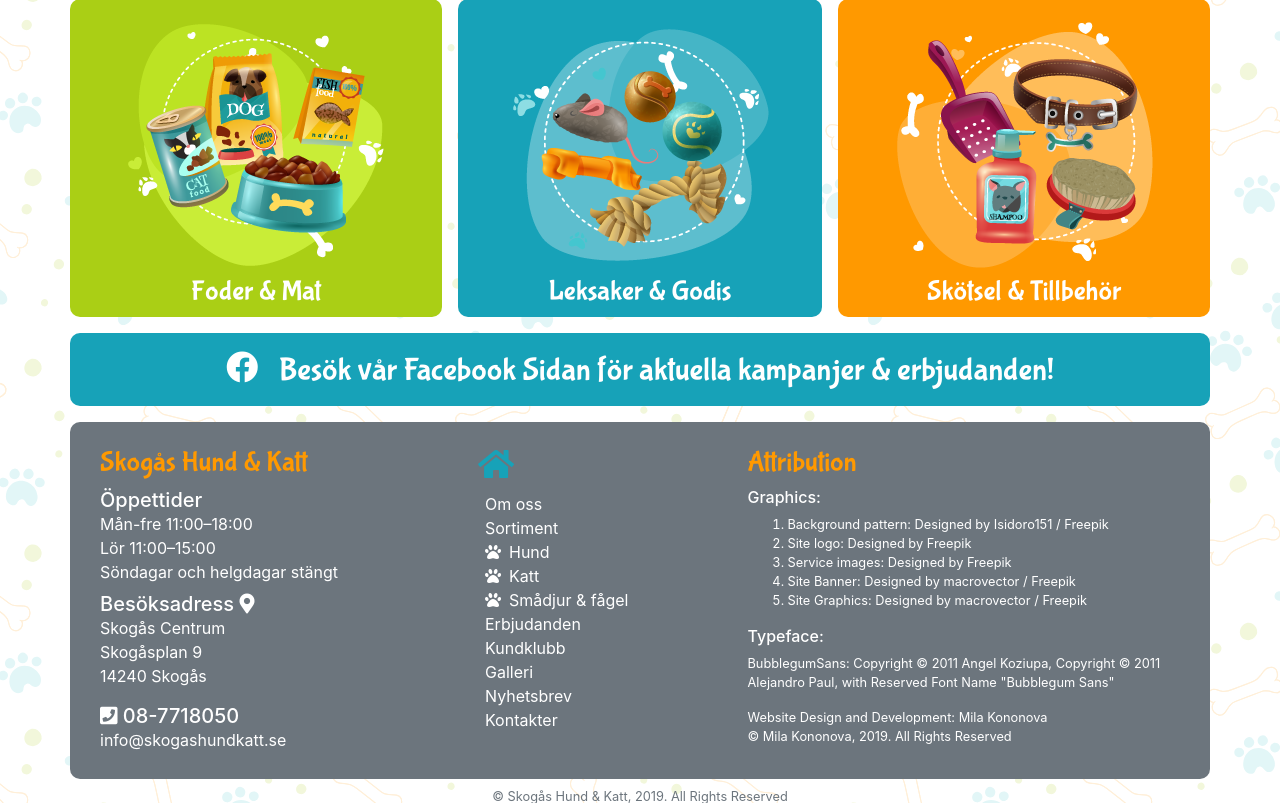
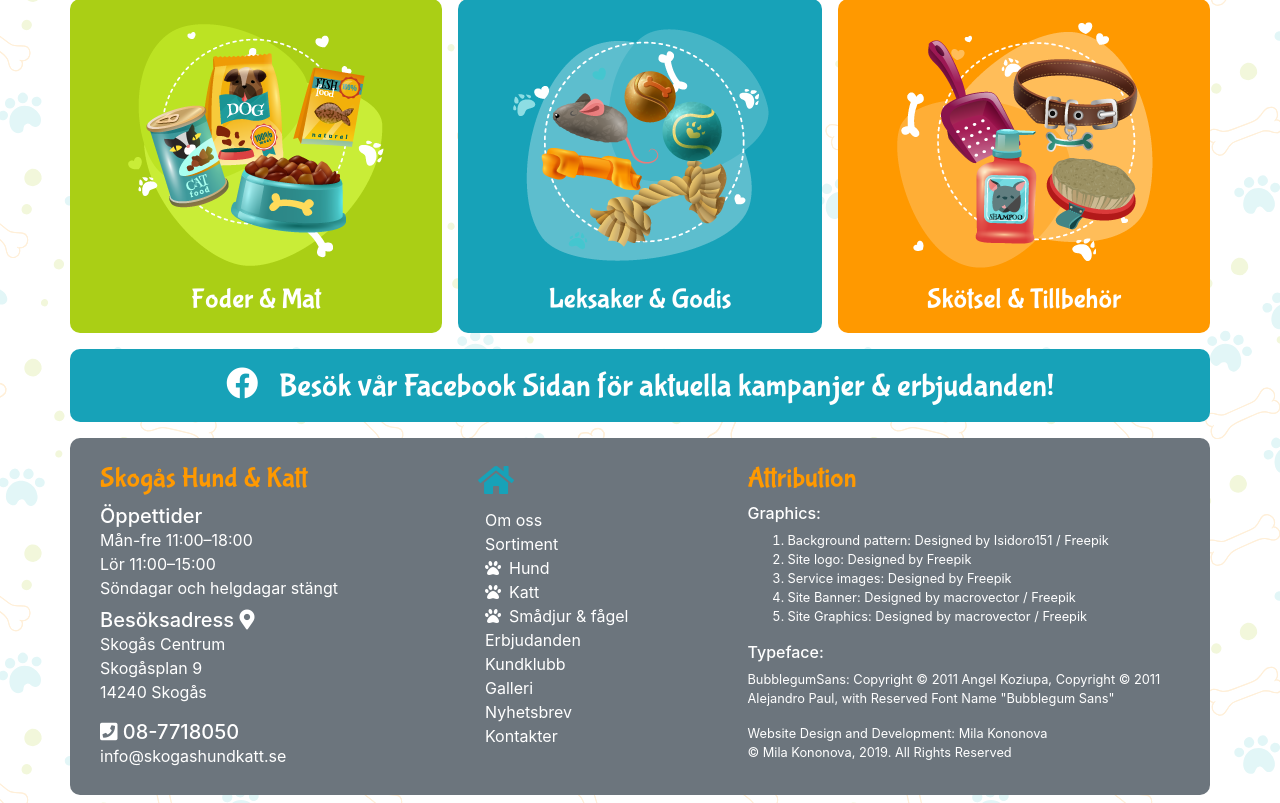
Before and after one commit to mila-nova/HundKatt, a PHP site: page /customer-club.php in a window 1280 px wide. Shown: the part 790-1593 px from the top of the page. Run offline with PHP 8.4, Linux system fonts and the light colour scheme; some libraries are stand-ins or nearby versions.

Commit message:
adds y padding to banner text

```diff
--- a/Includes/colorful-bg-banners-small.php
+++ b/Includes/colorful-bg-banners-small.php
@@ -9,7 +9,7 @@
                     srcset="img/icons/food-icon-bg@2x.png 500w, img/icons/food-icon-bg.png 250w"
                     src="img/icons/food-icon-bg.png" alt="food products illustration icon">
             </picture>
-            <div class="text-white text-center px-2">
+            <div class="text-white text-center p-2">
                 <h3>Foder & Mat</h3>
             </div>
         </div>
@@ -22,7 +22,7 @@
                     srcset="img/icons/toys-icon-bg@2x.png 500w, img/icons/toys-icon-bg.png 250w"
                     src="img/icons/toys-icon-bg.png" alt="toys and candy illustration icon">
             </picture>
-            <div class="text-white text-center px-2">
+            <div class="text-white text-center p-2">
                 <h3>Leksaker & Godis</h3>
             </div>
         </div>
@@ -35,7 +35,7 @@
                     srcset="img/icons/accessories-icon-bg@2x.png 500w, img/icons/accessories-icon-bg.png 250w"
                     src="img/icons/accessories-icon-bg.png" alt="accessories illustration icon">
             </picture>
-            <div class="text-white text-center px-2">
+            <div class="text-white text-center p-2">
                 <h3>Skötsel & Tillbehör</h3>
             </div>
         </div>
```
